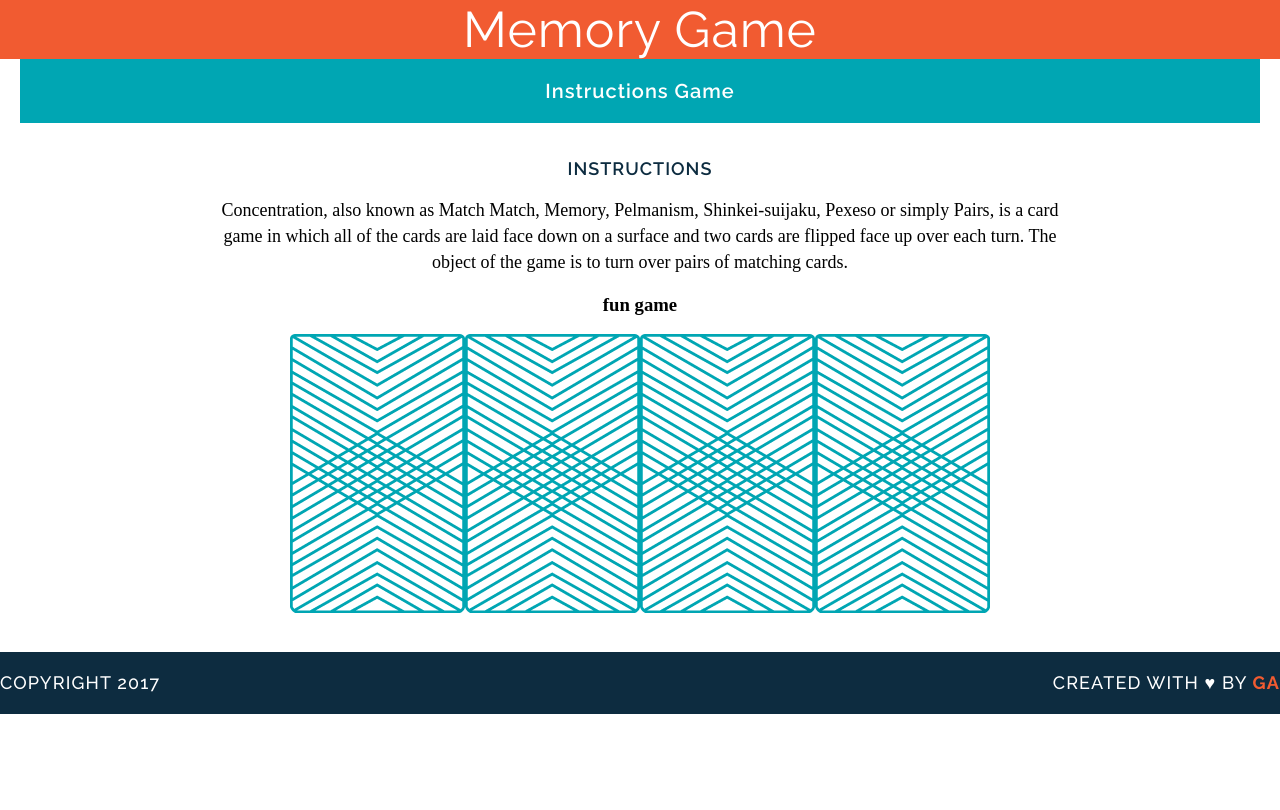
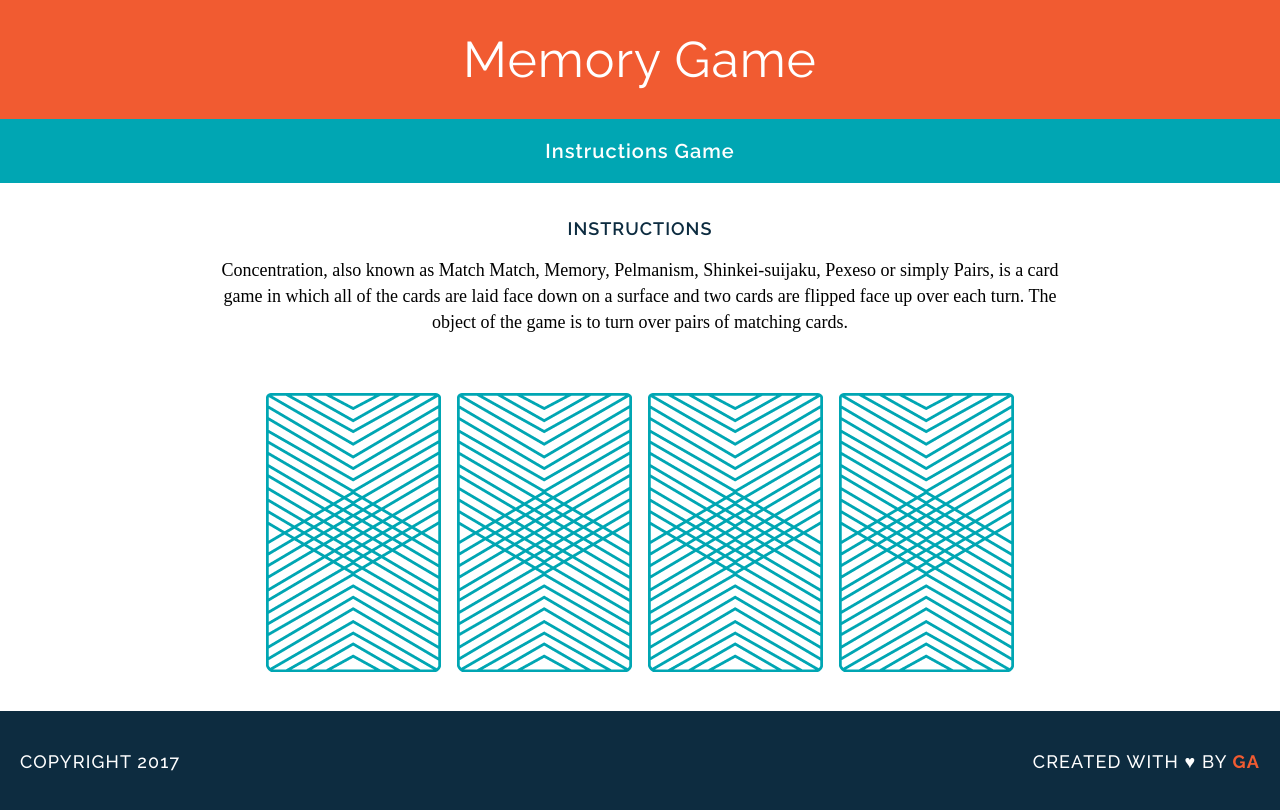
Before and after one commit to manueldjg/wdi-fundamentals-memorygame, a plain HTML site: page index.html in a window 1280 px wide. Drawn offline with Linux system fonts and the light colour scheme; a web font is replaced by a local one.

```diff
--- a/css/style.css
+++ b/css/style.css
@@ -13,7 +13,7 @@ main{
 
 header{
 	background-color: #F15B31;
-	padding: 30px,20px,30px,20px;
+	padding: 30px 20px 30px 20px;
 }
 
 
@@ -35,8 +35,7 @@ nav{
 	background-color: #00A6B3;
 	padding-top: 20px;
 	padding-bottom:20px;
-	margin-right: 20px;
-	margin-left: 20px;
+
 
 }
 a{
@@ -56,12 +55,12 @@ p {
   font-size: 18px;
   text-align: center;
 }
-img{
-	margin: 40px, 8px, 0px, 8px;
+img {
+	margin: 40px 8px 0px 8px;
 }
 footer {
 	text-transform: uppercase;
-	padding: 20px, 20px, 20px, 20px;
+	padding: 20px 20px 20px 20px;
 	background-color: #0D2C40;
 	color: white;
 	font-size: 14px;
@@ -70,7 +69,7 @@ footer {
 }
 .copyright {
 	font-family: "Raleway", sans-serif;
-	float:left;
+	float: left;
 }
 .message {
 	font-family: "Raleway", sans-serif;
--- a/index.html
+++ b/index.html
@@ -27,9 +27,6 @@
 
 
 
-	<h3>fun game</h3>
-
-
 	  <div id="game-board" class="board clearfix"></div>
 
 </main>
```
